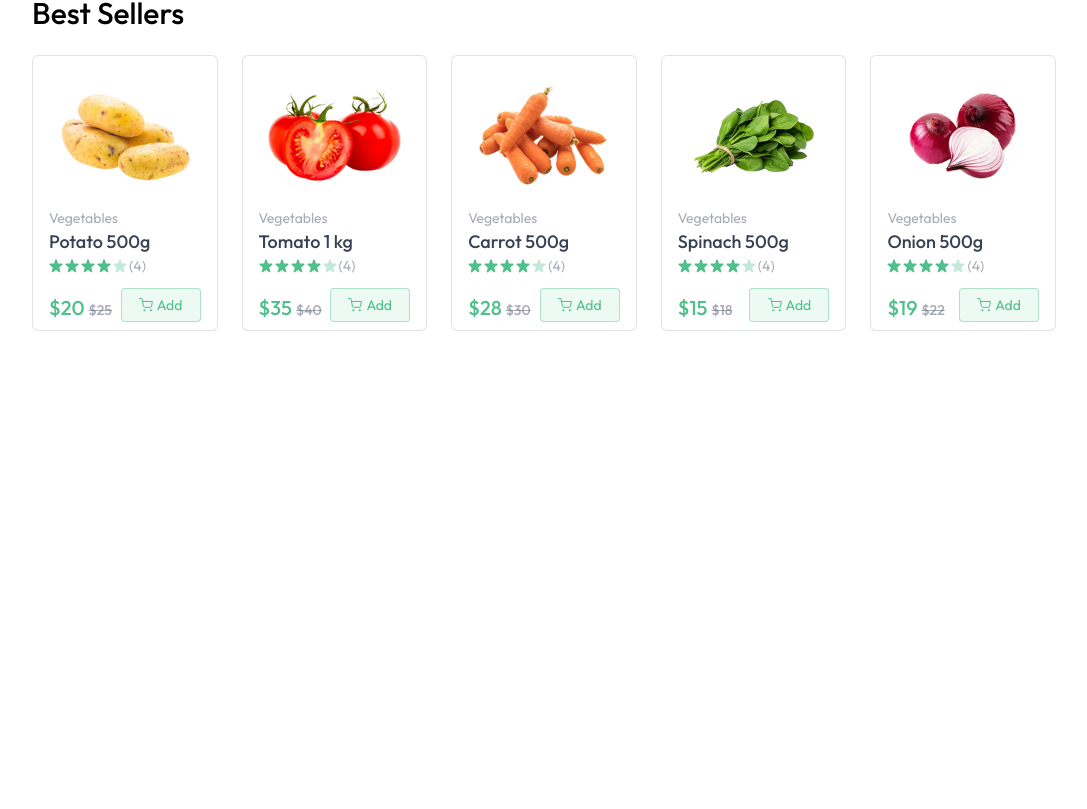
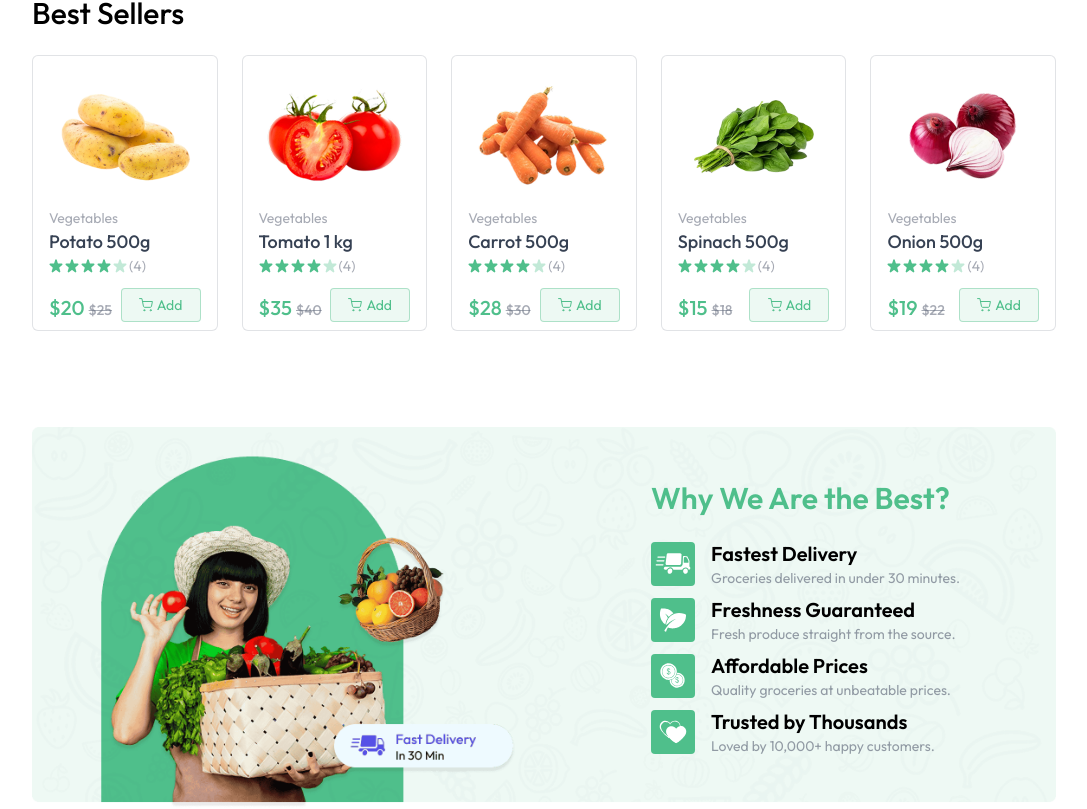
Before and after one commit to TheRealFarhanDev/GreenCart, a React (Vite) app in the folder frontend/: page / in a window 1280 px wide. Shown: the part 873-1682 px from the top of the page, without its empty margins (96-1183 px from the left). Before the commit the page ends 1204 px from the top, so only its background shows below. Built offline with nearby package versions, Linux system fonts and the light colour scheme.

Commit message:
Banner Section Update

```diff
--- /dev/null
+++ b/frontend/src/components/BottomBanner.jsx
@@ -0,0 +1,28 @@
+import React from 'react'
+import { assets, features } from '../assets/assets'
+
+const BottomBanner = () => {
+    return (
+        <div className='relative mt-24'>
+            <img src={assets.bottom_banner_image} alt="Banner Image" className='w-full hidden md:block' />
+            <img src={assets.bottom_banner_image_sm} alt="Banner Image Small" className='w-full md:hidden' />
+
+            <div className='absolute inset-0 flex flex-col items-center md:items-end md:justify-center pt-16 md:pt-0 md:pr-24'>
+                <div>
+                    <h1 className='text-2xl md:text-3xl font-semibold text-primary mb-6'>Why We Are the Best?</h1>
+                    {features.map((feature, index) => (
+                        <div key={index} className='flex items-center gap-4 mt-2'>
+                            <img src={feature.icon} alt={feature.title} className='w-9 md:w-11' />
+                            <div>
+                                <h3 className='text-lg md:text-xl font-semibold'>{feature.title}</h3>
+                                <p className='text-gray-500/70 text-xs md:text-sm'>{feature.description}</p>
+                            </div>
+                        </div>
+                    ))}
+                </div>
+            </div>
+        </div>
+    )
+}
+
+export default BottomBanner
--- a/frontend/src/pages/Home.jsx
+++ b/frontend/src/pages/Home.jsx
@@ -1,4 +1,5 @@
 import BestSeller from '../components/BestSeller'
+import BottomBanner from '../components/BottomBanner'
 import Categories from '../components/Categories'
 import MainBanner from '../components/MainBanner'
 
@@ -8,6 +9,7 @@
       <MainBanner />
       <Categories />
       <BestSeller />
+      <BottomBanner />
     </div>
   )
 }
```
